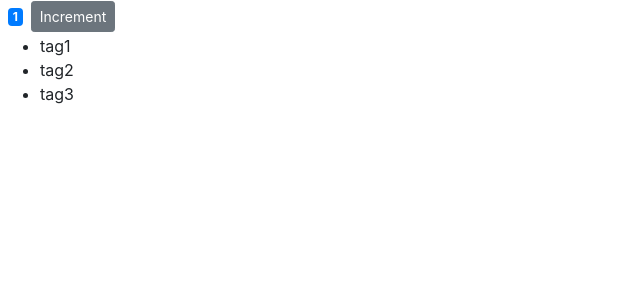
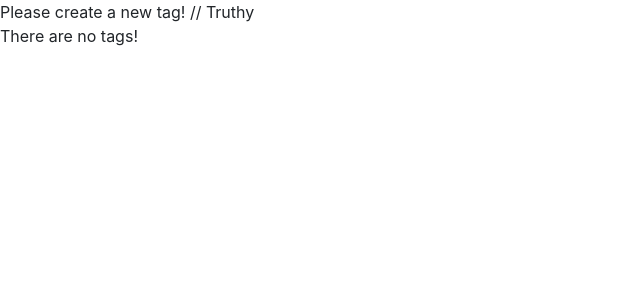
Before and after one commit to vishalpolley-sureify/react-counter-app, a React (Create React App) app: page / in a window 1280 px wide. Shown: the top 300 px of the page, without its empty margins (0-640 px from the left). Built offline with nearby package versions, Linux system fonts and the light colour scheme.

Commit message:
Conditional Rendering

```diff
--- a/src/components/counter.jsx
+++ b/src/components/counter.jsx
@@ -3,37 +3,27 @@
 class Counter extends Component {
   state = {
     count: 1,
-    tags: ["tag1", "tag2", "tag3"]
+    tags: []
   };
 
-  styles = {
-    fontSize: 15,
-    fontWeight: "bold"
-  };
+  renderTags() {
+    if (this.state.tags.length === 0) return <p>There are no tags!</p>;
+    return (
+      <ul>
+        {this.state.tags.map(tag => (
+          <li key={tag}>{tag}</li>
+        ))}
+      </ul>
+    );
+  }
 
   render() {
     return (
       <React.Fragment>
-        <span className={this.getBadgeClasses()}>{this.formatCount()}</span>
-        <button className="btn btn-secondary btn-sm">Increment</button>
-        <ul>
-          {this.state.tags.map(tag => (
-            <li key={tag}>{tag}</li>
-          ))}
-        </ul>
+        {this.state.tags.length === 0 && "Please create a new tag!"} // Truthy
+        {this.renderTags()}
       </React.Fragment>
     );
-  }
-
-  getBadgeClasses() {
-    let classes = "badge m-2 badge-";
-    classes += this.state.count === 0 ? "warning" : "primary";
-    return classes;
-  }
-
-  formatCount() {
-    const { count } = this.state;
-    return count === 0 ? "Zero" : count;
   }
 }
 
```
